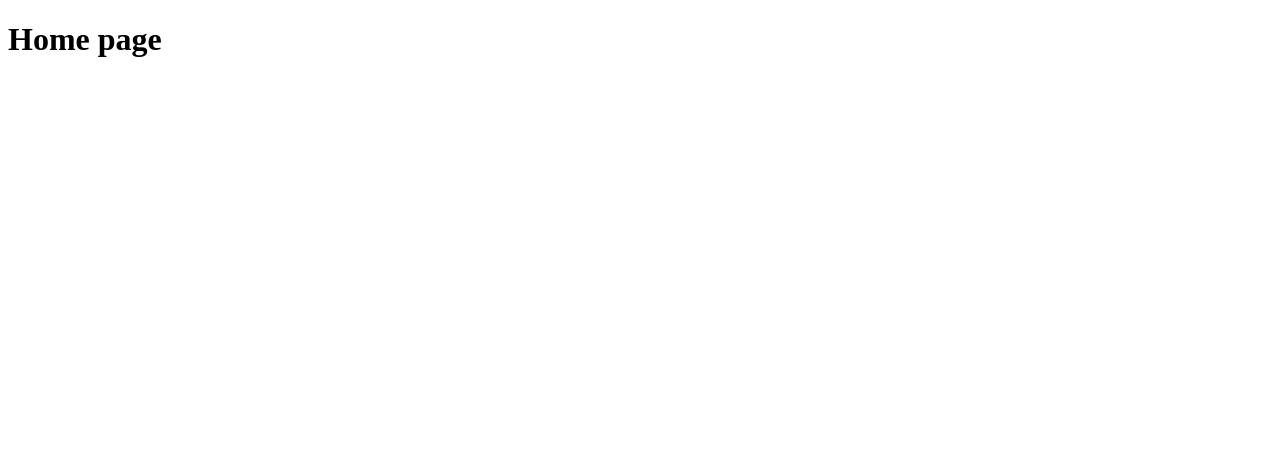
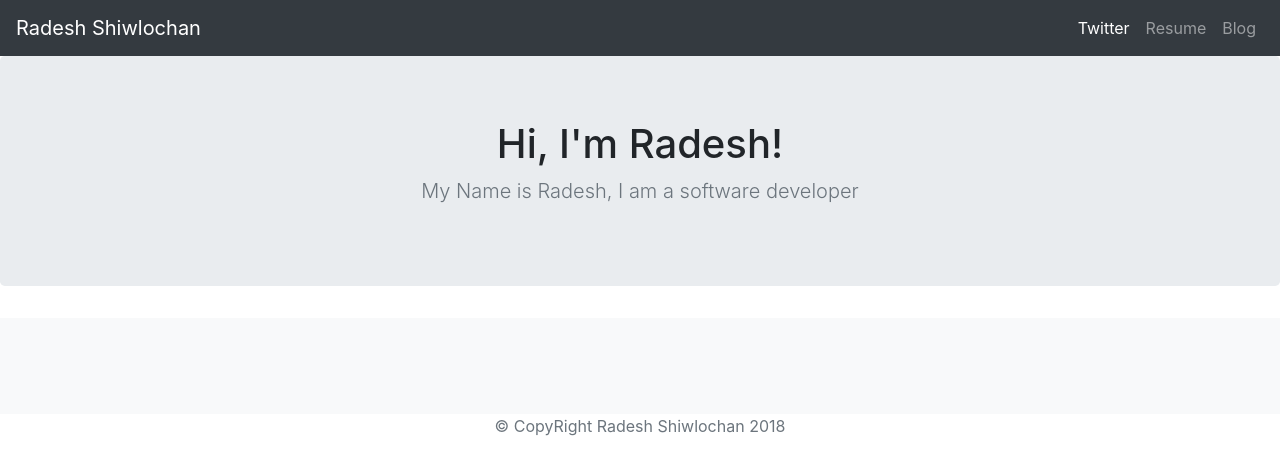
Before and after one commit to RadeshShiwlochan/django-portfolio, a Django app: page / in a window 1280 px wide. Before the commit the part shown is almost empty. Shown: the top 475 px of the page. Run offline with Django 3.2, Linux system fonts and the light colour scheme; data that the repository does not hold is empty; some libraries are stand-ins or nearby versions.

Commit message:
adds the functionality of retrieving info from db and displaying on frontend

```diff
--- a/jobs/templates/jobs/home.html
+++ b/jobs/templates/jobs/home.html
@@ -1,10 +1,81 @@
 <!DOCTYPE html>
+
 <html lang="en">
-<head>
-	<meta charset="UTF-8">
-	<title>Home</title>
-</head>
-<body>
-	<h1>Home page</h1>
-</body>
+  <head>
+    <meta charset="utf-8">
+    <meta name="viewport" content="width=device-width, initial-scale=1, shrink-to-fit=no">
+    <meta name="description" content="">
+    <meta name="author" content="">
+    <link rel="icon" href="../../../../favicon.ico">
+
+    <title>Album example for Bootstrap</title>
+
+    <!-- Bootstrap core CSS -->
+    <link rel="stylesheet" href="https://maxcdn.bootstrapcdn.com/bootstrap/4.0.0/css/bootstrap.min.css" integrity="sha384-Gn5384xqQ1aoWXA+058RXPxPg6fy4IWvTNh0E263XmFcJlSAwiGgFAW/dAiS6JXm" crossorigin="anonymous">
+
+
+    <!-- Custom styles for this template -->
+  </head>
+
+  <body>
+
+    <header>
+        <nav class="navbar navbar-expand-lg navbar-dark bg-dark">
+            <a class="navbar-brand" href="#">Radesh Shiwlochan</a>
+            <button class="navbar-toggler" type="button" data-toggle="collapse" data-target="#navbarNavAltMarkup" aria-controls="navbarNavAltMarkup" aria-expanded="false" aria-label="Toggle navigation">
+                <span class="navbar-toggler-icon"></span>
+            </button>
+            <div class="collapse navbar-collapse" id="navbarNavAltMarkup">
+                <div class="navbar-nav ml-auto">
+                   <a class="nav-item nav-link active" href="#">Twitter <span class="sr-only">(current)</span></a>
+                   <a class="nav-item nav-link" href="#">Resume</a>
+                   <a class="nav-item nav-link" href="#">Blog</a>
+                </div>
+            </div>
+        </nav>
+    </header>
+
+    <main role="main">
+
+      <section class="jumbotron text-center">
+        <div class="container">
+          <h1 class="jumbotron-heading">Hi, I'm Radesh!</h1>
+          <p class="lead text-muted">My Name is Radesh, I am a software developer</p>
+        </div>
+      </section>
+
+      <div class="album py-5 bg-light">
+        <div class="container">
+          <div class="row">
+          	{% for job in jobs.all %}
+            <div class="col-md-4">
+              <div class="card mb-4 box-shadow">
+                <img class="card-img-top" src="{{ job.image.url }}">
+                <div class="card-body">
+                  <p class="card-text">{{ job.summary }}</p>
+
+                  </div>
+                </div>
+              </div>
+              {% endfor %}
+            </div>
+        </div>
+      </div>
+    </div>
+    </main>
+
+    <footer class="text-muted">
+      <div class="container text-center">
+    	<p> © CopyRight Radesh Shiwlochan {% now "Y" %}</p>
+      </div>
+    </footer>
+
+    <!-- Bootstrap core JavaScript
+    ================================================== -->
+    <!-- Placed at the end of the document so the pages load faster -->
+   <script src="https://code.jquery.com/jquery-3.2.1.slim.min.js" integrity="sha384-KJ3o2DKtIkvYIK3UENzmM7KCkRr/rE9/Qpg6aAZGJwFDMVNA/GpGFF93hXpG5KkN" crossorigin="anonymous"></script>
+   <script src="https://cdnjs.cloudflare.com/ajax/libs/popper.js/1.12.9/umd/popper.min.js" integrity="sha384-ApNbgh9B+Y1QKtv3Rn7W3mgPxhU9K/ScQsAP7hUibX39j7fakFPskvXusvfa0b4Q" crossorigin="anonymous"></script>
+   <script src="https://maxcdn.bootstrapcdn.com/bootstrap/4.0.0/js/bootstrap.min.js" integrity="sha384-JZR6Spejh4U02d8jOt6vLEHfe/JQGiRRSQQxSfFWpi1MquVdAyjUar5+76PVCmYl" crossorigin="anonymous"></script>
+
+  </body>
 </html>
--- a/jobs/views.py
+++ b/jobs/views.py
@@ -1,5 +1,8 @@
 from django.shortcuts import render
+
+from .models import Job
 
 # Create your views here.
 def home( request ):
-	return render( request, 'jobs/home.html' )
+	jobs = Job.objects
+	return render( request, 'jobs/home.html', { 'jobs': jobs } )
```
